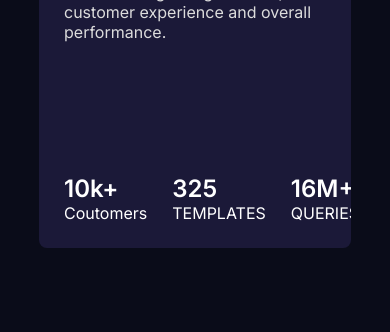
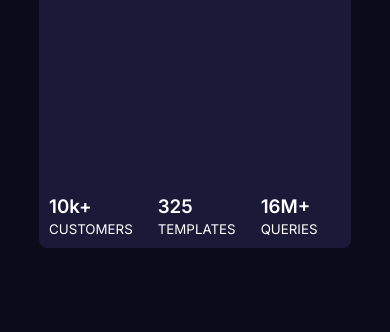
Before and after one commit to iffarurrahat/simple-hero-project, a plain HTML site: page index.html in a window 390 px wide. Shown: the part 512-844 px from the top of the page. Drawn offline with Linux system fonts and the light colour scheme.

Commit message:
added responsive some purson for font

```diff
--- a/index.html
+++ b/index.html
@@ -23,17 +23,17 @@
           </div>
           <div class="card__stat">
             <div>
-              <h2>10k+</h2>
+              <h3>10k+</h3>
               <!-- <p>CUSTOMERS</p> -->
-              <p>Coutomers</p>
+              <p><small>CUSTOMERS</small></p>
             </div>
             <div>
-              <h2>325</h2>
-              <p>TEMPLATES</p>
+              <h3>325</h3>
+              <p><small>TEMPLATES</small></p>
             </div>
             <div>
-              <h2>16M+</h2>
-              <p>QUERIES</p>
+              <h3>16M+</h3>
+              <p><small>QUERIES</small></p>
             </div>
           </div>
         </div>
--- a/style.css
+++ b/style.css
@@ -67,7 +67,7 @@
   width: 100%;
   height: 100%;
   background-color: var(--violet);
-  opacity: .2;
+  opacity: 0.2;
   position: absolute;
   z-index: 50;
 
@@ -93,6 +93,12 @@
   .card__image{
     width: 100%;
   }
+  .card__title > h1 {
+    margin-bottom: 15px;
+  }
+  .card__stat{
+    margin-top: 40px;
+  }
 }
 @media only screen and (max-width: 500px) {
   .card{
@@ -103,7 +109,7 @@
   .card__text{
     width: 100%;
     height: 70%;
-    padding: 25px;
+    padding: 10px;
   }
   .card__image{
     width: 100%;
```
